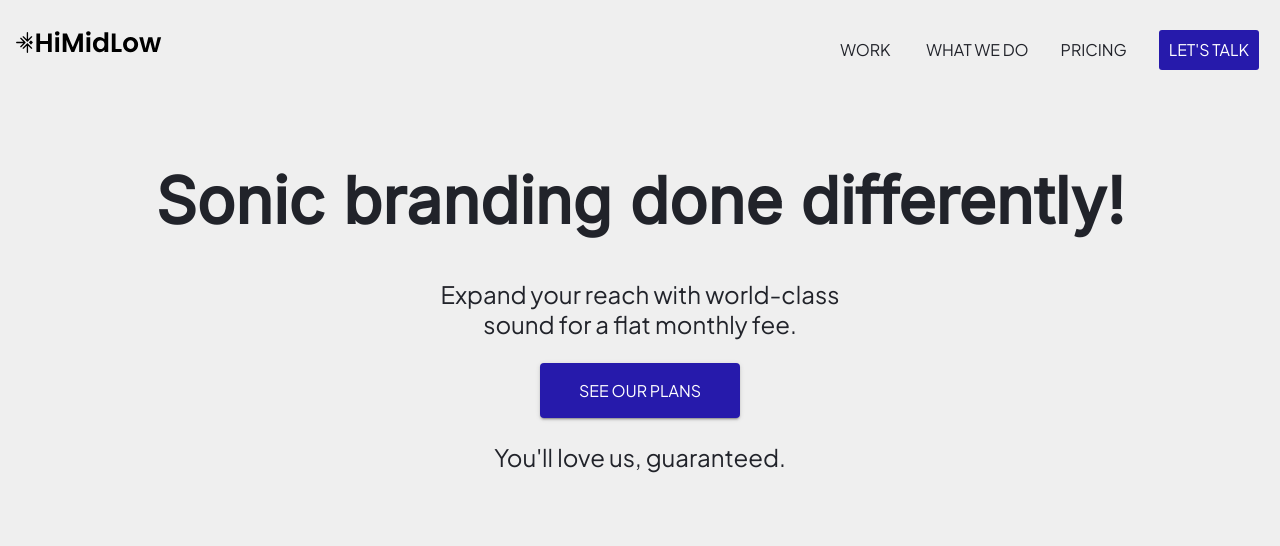
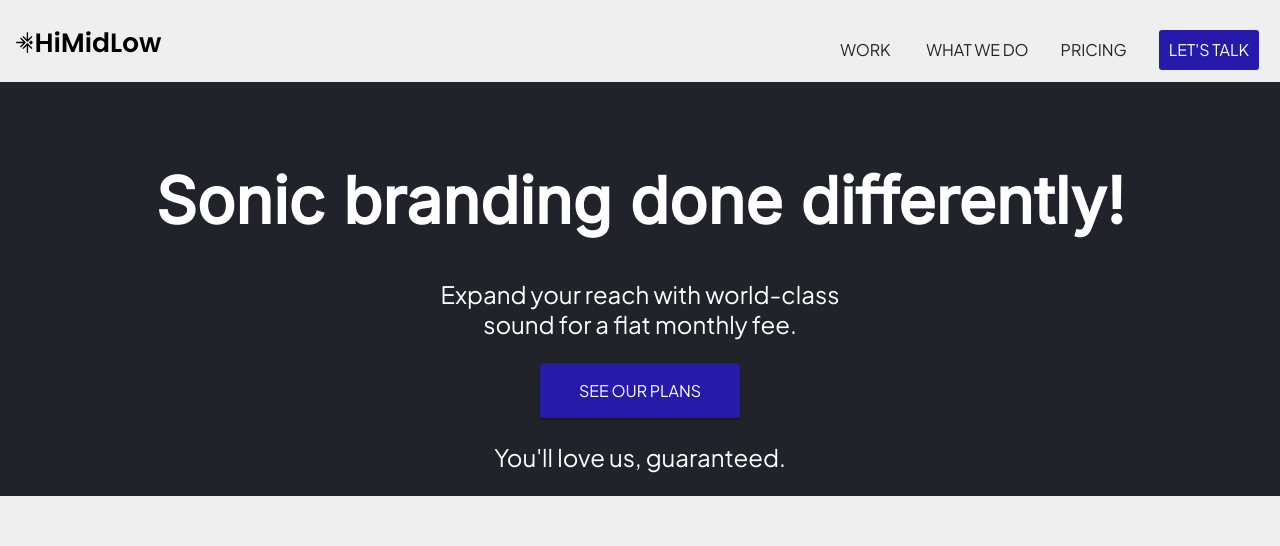
Before and after one commit to annsuparada/HiMIdLow, a React (Create React App) app in the folder client/: page / in a window 1280 px wide. Shown: the top 546 px of the page. Built offline with nearby package versions, Linux system fonts and the light colour scheme.

Commit message:
updated hero text and background color on homepage

```diff
--- a/client/src/components/HeadingTitle.tsx
+++ b/client/src/components/HeadingTitle.tsx
@@ -1,6 +1,5 @@
 import React from 'react'
 import { darkFont, desktopView, white } from '../theme'
-import MainWrapper from './MainWrapper'
 
 interface HadingTitleProps {
   title?: string
--- a/client/src/components/sections/Header.tsx
+++ b/client/src/components/sections/Header.tsx
@@ -1,6 +1,6 @@
 import { Button, useMediaQuery } from '@mui/material'
 import React from 'react'
-import { mobileView, tabletView } from '../../theme'
+import { darkFont, mobileView, tabletView, white } from '../../theme'
 
 interface HeaderProps {
   scrollToMembershipOnClick: (
@@ -16,6 +16,7 @@ const Header: React.FC<HeaderProps> = ({ scrollToMembershipOnClick }) => {
       display: 'grid',
       jestifyContent: 'center',
       paddingTop: '4rem',
+      backgroundColor: darkFont,
     },
     bigText: {
       maxWidth: '1200px',
@@ -33,10 +34,11 @@ const Header: React.FC<HeaderProps> = ({ scrollToMembershipOnClick }) => {
     h1: {
       fontSize: isMobile ? '30px' : isTablet ? '44px' : '64px',
       margin: '1rem',
-      // textAlign: 'center' as 'center',
+      color: white,
     },
     p: {
       fontSize: '24px',
+      color: white,
     },
   }
 
```
